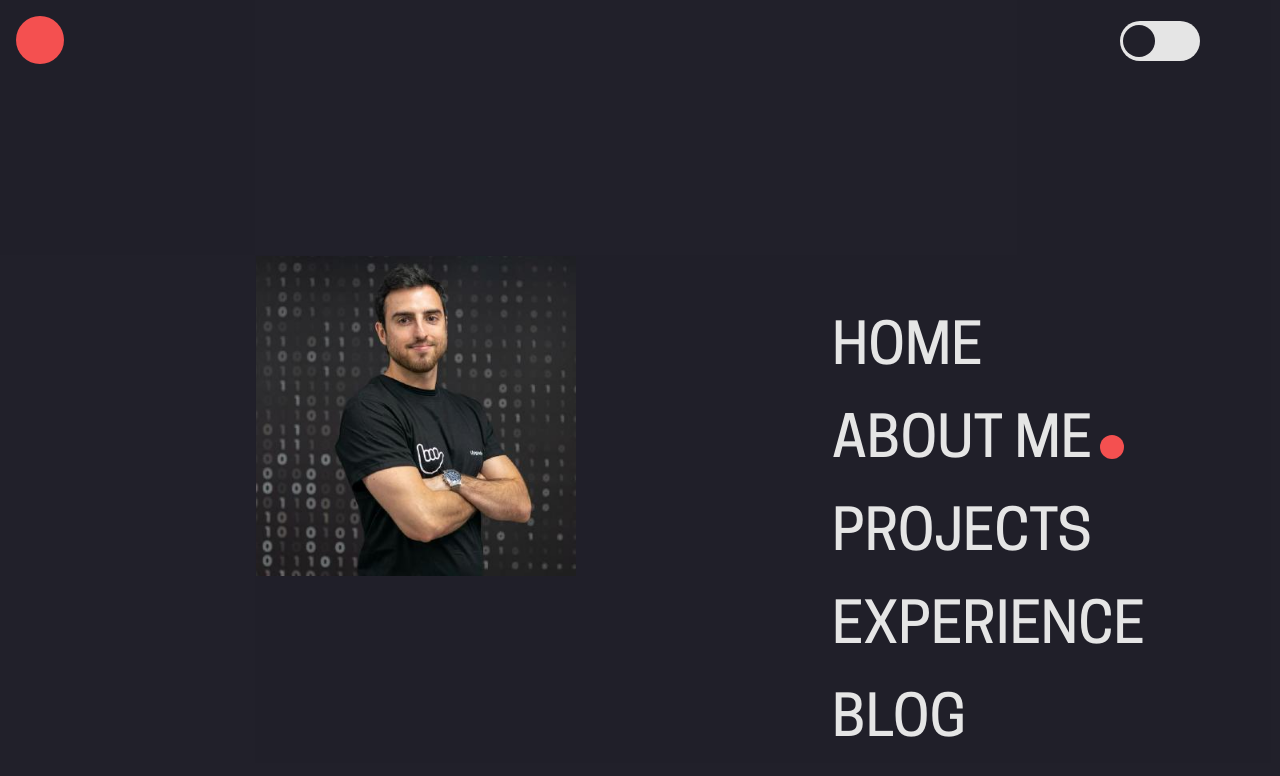
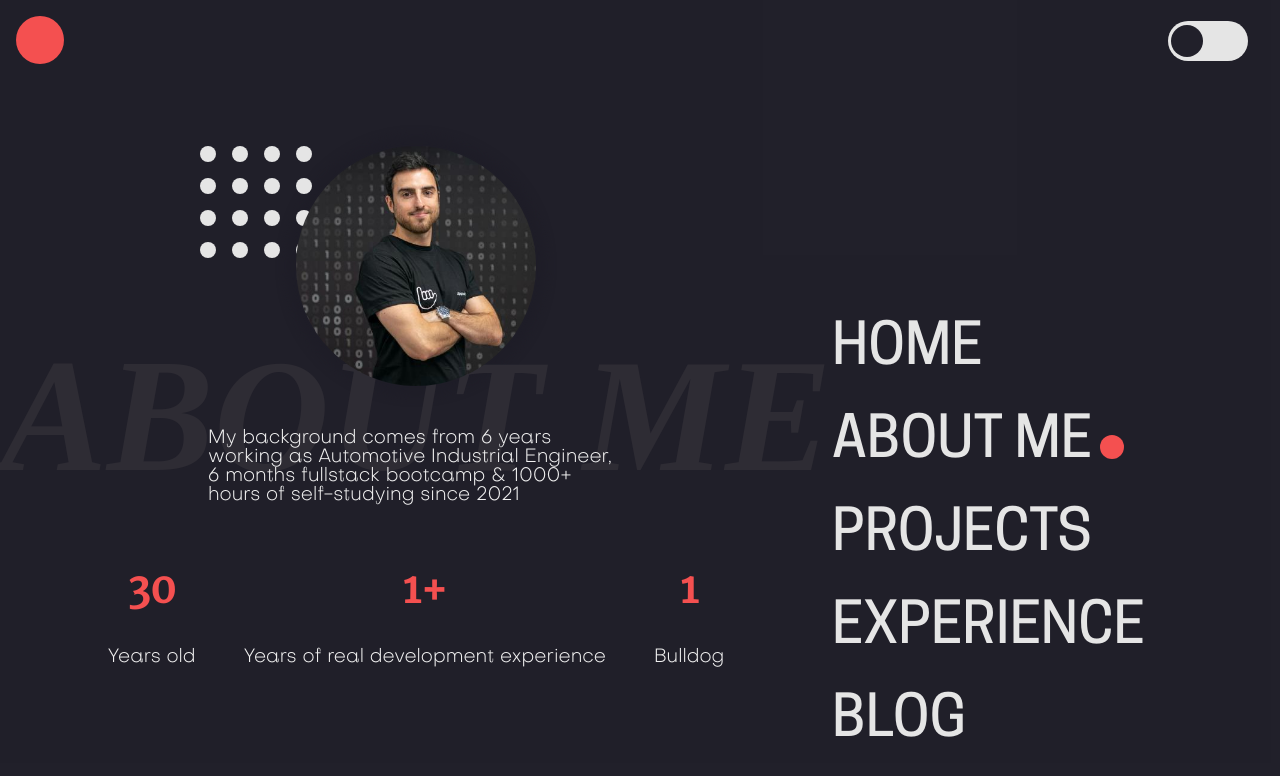
Before and after one commit to oscarprdev/Personal-portfolio, a React (Vite) app: page /about in a window 1280 px wide. Shown: the top 776 px of the page. Built offline with nearby package versions, Linux system fonts and the light colour scheme; a web font is replaced by a local one.

Commit message:
Add about screen with styles

```diff
--- a/src/core/components/Switch/Switch.module.css
+++ b/src/core/components/Switch/Switch.module.css
@@ -1,7 +1,7 @@
 .switch {
     position: absolute;
     top: 0.3rem;
-    right: 5rem;
+    right: 2rem;
     width: 5rem;
     height: 2.5rem;
 
--- a/src/core/screens/About/About.module.css
+++ b/src/core/screens/About/About.module.css
@@ -1,6 +1,10 @@
 .about {
-    display: grid;
-    place-items: center;
+    display: flex;
+    flex-direction: column;
+    align-items: center;
+    justify-content: center;
+    gap: 1.5rem;
+
     opacity: 1;
 
     width: 100%;
@@ -11,18 +15,138 @@
     animation: fadein 1s ease;
 }
 
+.infoText {
+    max-width: 50%;
+    position: inherit;
+    z-index: 2;
+
+    font-size: 1.2rem;
+}
+
+.head {
+    position: relative;
+}
+
 .imgContainer {
-    width: 20rem;
-    height: 20rem;
+    width: 15rem;
+    height: 15rem;
+    border-radius: 10rem;
 
-    border-radius: 10rem;
+    z-index: 2;
+}
+
+.dark h2 {
+    color: var(--color-hello-dark);
+}
+
+.light h2 {
+    color: var(--color-hello-light);
+}
+
+.about h2 {
+    position: absolute;
+
+    font-family: relieve;
+    text-transform: uppercase;
+    font-style: italic;
+    opacity: 1;
+
+    z-index: 1;
+
+    font-size: 10rem;
+
+    animation: fadein 1s ease;
+}
+
+.dark .imgContainer {
+    box-shadow: 0 0 10px 10px var(--bg-dark);
+}
+
+.light .imgContainer {
+    box-shadow: 0 0 10px 10px #c1c1c1fc;
 }
 
 .imgContainer img {
     width: 100%;
     height: 100%;
-    background-size: cover;
+    border-radius: 10rem;
+    z-index: 2;
+    position: sticky;
 }
+
+.infoContainer {
+    display: flex;
+    align-items: center;
+    gap: 3rem;
+}
+
+.info {
+    display: flex;
+    flex-direction: column;
+    align-items: center;
+}
+
+.info h3 {
+    font-size: 2.5rem;
+    line-height: 0;
+    color: var(--contrast-orange);
+}
+
+.info p {
+    text-align: center;
+    font-size: 1.2rem;
+}
+
+.dots {
+    display: flex;
+    flex-wrap: wrap;
+    width: 7rem;
+    gap: 1rem;
+
+    position: absolute;
+    top: 0;
+    left: -6rem;
+
+    z-index: 0;
+}
+
+.dots span {
+    width: 1rem;
+    height: 1rem;
+    border-radius: 100%;
+}
+
+.dotsDark span {
+    background-color: var(--color-hello-light);
+}
+
+.dotsLight span {
+    background-color: var(--contrast-orange);
+}
+
+.dots2 {
+    display: flex;
+    flex-wrap: wrap;
+    width: 7rem;
+    gap: 1rem;
+
+    position: absolute;
+    bottom: 7rem;
+    right: 10rem;
+
+    z-index: 1;
+
+}
+
+.dots2 span {
+    width: 1rem;
+    height: 1rem;
+    background-color: var(--color-hello-light);
+    border-radius: 100%;
+}
+
+
+
 
 
 @keyframes fadein {
--- a/src/core/screens/About/About.tsx
+++ b/src/core/screens/About/About.tsx
@@ -7,8 +7,31 @@ function About() {
     const {isDark} = useContext(ThemeContext)
 
     return <section className={`${styles.about} ${isDark ? styles.dark : styles.light}`}>
-        <div className={styles.imgContainer}>
-            <img src={personal} alt="personal image of Oscar Perez"/>
+        <h2>About me</h2>
+        <div className={styles.head}>
+            <div className={`${styles.imgContainer} ${isDark ? styles.dark : styles.light}`}>
+                <img src={personal} alt="personal image of Oscar Perez"/>
+            </div>
+            <div className={`${styles.dots} ${isDark ? styles.dotsDark : styles.dotsLight}`}>
+                {
+                    Array(16).fill('').map(() => (<span></span>))
+                }
+            </div>
+        </div>
+        <p className={styles.infoText}>My background comes from 6 years working as Automotive Industrial Engineer, 6 months fullstack bootcamp & 1000+ hours of self-studying since 2021</p>
+        <div className={styles.infoContainer}>
+            <div className={styles.info}>
+                <h3>30</h3>
+                <p>Years old</p>
+            </div>
+            <div className={styles.info}>
+                <h3>1+</h3>
+                <p>Years of real development experience</p>
+            </div>
+            <div className={styles.info}>
+                <h3>1</h3>
+                <p>Bulldog</p>
+            </div>
         </div>
     </section>
 }
--- a/src/core/screens/Home/Home.module.css
+++ b/src/core/screens/Home/Home.module.css
@@ -13,7 +13,6 @@
 
 .dark h2 {
     color: var(--color-hello-dark);
-
 }
 
 .light h2 {
@@ -38,8 +37,6 @@
 .home p {
     max-width: 60%;
     font-size: 2rem;
-
-    font-family: subjectivity;
     z-index: 2;
 }
 
--- a/src/core/screens/Home/Home.tsx
+++ b/src/core/screens/Home/Home.tsx
@@ -8,8 +8,8 @@ function Home() {
     return <section className={`${styles.home} ${isDark ? styles.dark : styles.light}`}>
         <h2>Hello</h2>
         <p>
-            I'm <span>Oscar Perez Romero</span>,
-            with 1 year of experience as <span>frontend developer</span> currently working at
+            My name is <span>Oscar Perez</span> and I am
+            currently working as <span>frontend developer</span> at
             <span> Adhara</span>
         </p>
     </section>
--- a/src/index.css
+++ b/src/index.css
@@ -57,6 +57,10 @@ main {
     scroll-behavior: smooth;
 }
 
+p {
+    font-family: subjectivity;
+}
+
 .dark {
     background-color: var(--bg-dark);
     color: var(--bg-light);
```
